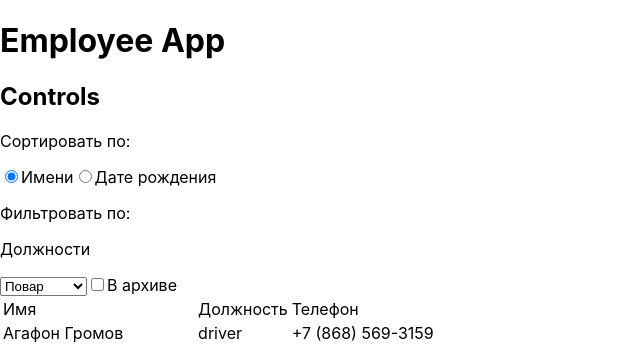
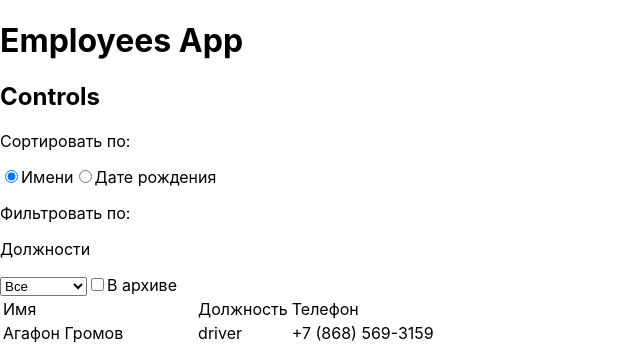
Before and after one commit to AndrewKross/employees-app, a React (Create React App) app: page / in a window 1280 px wide. Shown: the top 346 px of the page, without its empty margins (0-640 px from the left). Built offline with nearby package versions, Linux system fonts and the light colour scheme.

Commit message:
добавит фильтрацию по роли

```diff
--- a/src/components/app/App.tsx
+++ b/src/components/app/App.tsx
@@ -8,17 +8,18 @@ import './App.css';
 type Props = {
   employeesData: EmployeesData[]
   sortType: string
+  filterType: string
 }
 
-const App: React.FunctionComponent<Props> = ({employeesData, sortType}: Props) => {
+const App = ({employeesData, sortType, filterType}: Props) => {
   return (
     <>
     <header>
-      <h1>Employee App</h1>
+      <h1>Employees App</h1>
     </header>
     <main>
       <Controls />
-      <EmployeesList employeesData={employeesData} sortType={sortType} />
+      <EmployeesList employeesData={employeesData} sortType={sortType} filterType={filterType}/>
     </main>
     </>
   );
@@ -27,6 +28,7 @@ const App: React.FunctionComponent<Props> = ({employeesData, sortType}: Props) =
 const mapStateToProps = (state: State) => ({
   employeesData: state.employeesData,
   sortType: state.sortType,
+  filterType: state.filterType,
 })
 
 export default connect(mapStateToProps)(App);
--- a/src/components/controls/controls.tsx
+++ b/src/components/controls/controls.tsx
@@ -1,6 +1,6 @@
 import React from "react";
 import { connect } from 'react-redux';
-import {SortType} from "../../const";
+import {FilterType, SortType} from "../../const";
 import {State} from "../../types";
 import {ActionCreator} from "../../reducer";
 
@@ -25,10 +25,11 @@ const Controls = ({sortType, filterType, changeSortType, changeFilterType}: Prop
          <div className="controls__filters">
             <p>Фильтровать по:</p>
             <p>Должности</p>
-            <select>
-               <option>Повар</option>
-               <option>Официант</option>
-               <option>Водитель</option>
+            <select onChange={(evt) => changeFilterType(evt.target.value)}>
+               <option value={FilterType.NONE}>Все</option>
+               <option value={FilterType.COOK}>Повар</option>
+               <option value={FilterType.WAITER}>Официант</option>
+               <option value={FilterType.DRIVER}>Водитель</option>
             </select>
             <input type="checkbox" id="archiveFilter"/>
             <label htmlFor="archiveFilter">В архиве</label>
--- a/src/components/employees-list/employees-list.tsx
+++ b/src/components/employees-list/employees-list.tsx
@@ -1,13 +1,44 @@
-import React, {useState} from 'react';
+import React from 'react';
 import {EmployeesData} from "../../types";
-import {SortType} from "../../const";
+import {FilterType, SortType} from "../../const";
 
 type Props = {
   employeesData: EmployeesData[]
   sortType: string
+  filterType: string
 }
 
-const EmployeesList: React.FunctionComponent<Props> = ({employeesData, sortType}: Props) => {
+const EmployeesList = ({employeesData, sortType, filterType}: Props) => {
+  let filteredEmployeesData = [...employeesData]
+
+  if (filterType !== FilterType.NONE) {
+    filteredEmployeesData = filteredEmployeesData.filter((it) => {
+      switch (filterType) {
+        case FilterType.DRIVER:
+          return it.role === FilterType.DRIVER
+        case FilterType.WAITER:
+          return it.role === FilterType.WAITER
+        case FilterType.COOK:
+          return it.role === FilterType.COOK
+        default:
+          return true
+      }
+    })
+  }
+
+  filteredEmployeesData.sort((a, b) => {
+    switch (sortType) {
+      case SortType.NAME:
+        return a.name > b.name ? 1 : -1
+      case SortType.BIRTHDAY:
+        const dateA = a.birthday.split(`.`).reverse().join(`.`)
+        const dateB = b.birthday.split(`.`).reverse().join(`.`)
+        return Date.parse(dateA) > Date.parse(dateB) ? 1 : -1
+      default:
+        return a.name > b.name ? 1 : -1
+    }
+  })
+
   return (
     <section className="employees-section">
         <table className="employees">
@@ -19,18 +50,7 @@ const EmployeesList: React.FunctionComponent<Props> = ({employeesData, sortType}
             </tr>
           </thead>
           <tbody>
-          {employeesData.sort((a, b) => {
-            switch (sortType) {
-              case SortType.NAME:
-                return a.name > b.name ? 1 : -1
-              case SortType.BIRTHDAY:
-                const dateA = a.birthday.split(`.`).reverse().join(`.`)
-                const dateB = b.birthday.split(`.`).reverse().join(`.`)
-                return Date.parse(dateA) > Date.parse(dateB) ? 1 : -1
-              default:
-                 return a.name > b.name ? 1 : -1
-            }
-          }).map((it) => (
+          {filteredEmployeesData.map((it) => (
              <tr className="employees__field" key={it.id}>
                <td className="employees__name">{it.name}</td>
                <td className="employees__role">{it.role}</td>
--- a/src/const.ts
+++ b/src/const.ts
@@ -4,5 +4,8 @@ export const SortType = {
 }
 
 export const FilterType = {
-   DEFAULT: `default`
+   NONE: `none`,
+   COOK: `cook`,
+   DRIVER: `driver`,
+   WAITER: `waiter`,
 }
--- a/src/reducer.ts
+++ b/src/reducer.ts
@@ -4,7 +4,7 @@ import {SortType, FilterType} from "./const";
 const initialState = {
    employeesData: [],
    sortType: SortType.NAME,
-   filterType: FilterType.DEFAULT,
+   filterType: FilterType.NONE,
 }
 
 const ActionType = {
```
Also changed, not shown: 1 other file (tests, documents, lock files or other folders).
